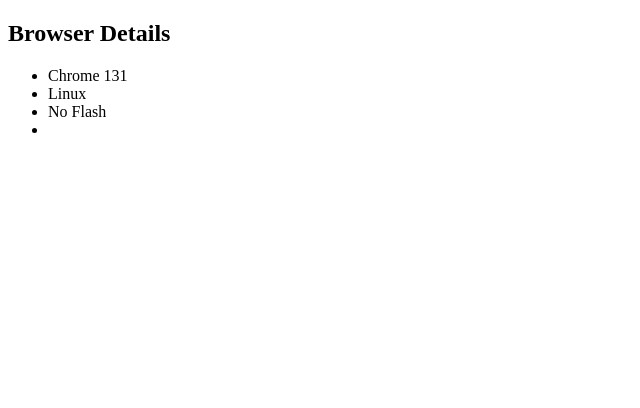
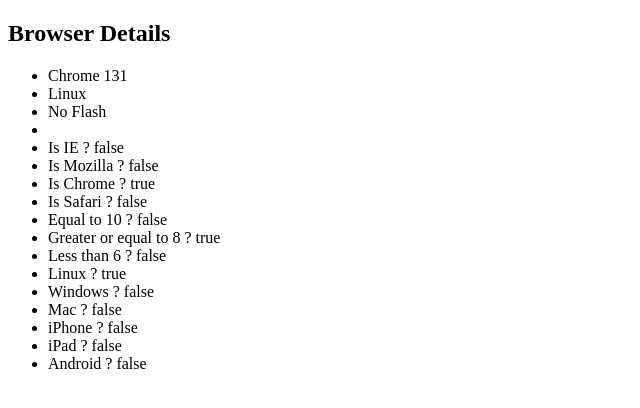
Before and after one commit to rsyring/browser-detect, a plain HTML site: page index.html in a window 1280 px wide. Shown: the whole page, without its empty margins (0-640 px from the left). Drawn offline with nearby package versions, Linux system fonts and the light colour scheme.

Commit message:
More browsers compatibility
Check browsers methods

```diff
--- a/index.html
+++ b/index.html
@@ -16,6 +16,23 @@
             $('#os').text(BrowserDetect.OS)
             $('#flash').text(FlashDetect.installed ? 'Flash Installed' : 'No Flash')
             $('#flash_version').text(FlashDetect.installed ? FlashDetect.raw : '')
+
+            $("#is_ie").text(BrowserDetect.isBrowser("MSIE"));
+            $("#is_mozilla").text(BrowserDetect.isBrowser("Mozilla"));
+            $("#is_chrome").text(BrowserDetect.isBrowser("Chrome"));
+            $("#is_safari").text(BrowserDetect.isBrowser("Safari"));
+
+            $("#gt_10").text(BrowserDetect.isVersion("=10"));
+            $("#gt_8").text(BrowserDetect.isVersion(">=8"));
+            $("#ls_7").text(BrowserDetect.isVersion("<7"));
+
+            $("#is_linux").text(BrowserDetect.isOS("Linux"));
+            $("#is_windows").text(BrowserDetect.isOS("Windows"));
+            $("#is_mac").text(BrowserDetect.isOS("Mac"));
+
+            $("#is_iphone").text(BrowserDetect.isDevice("iPhone"));
+            $("#is_ipad").text(BrowserDetect.isDevice("iPad"));
+            $("#is_android").text(BrowserDetect.isDevice("Android"));
         });
     </script>
 </head>
@@ -26,6 +43,22 @@
     <li id="os"></li>
     <li id="flash"></li>
     <li id="flash_version"></li>
+    <li >Is IE ? <span id="is_ie"></span></li>
+    <li >Is Mozilla ? <span id="is_mozilla"></span></li>
+    <li >Is Chrome ? <span id="is_chrome"></span></li>
+    <li >Is Safari ? <span id="is_safari"></span></li>
+
+    <li >Equal to 10 ? <span id="gt_10"></span></li>
+    <li >Greater or equal to 8 ? <span id="gt_8"></span></li>
+    <li >Less than 6 ? <span id="ls_7"></span></li>
+
+    <li >Linux ? <span id="is_linux"></span></li>
+    <li >Windows ? <span id="is_windows"></span></li>
+    <li >Mac ? <span id="is_mac"></span></li>
+
+    <li >iPhone ? <span id="is_iphone"></span></li>
+    <li >iPad ? <span id="is_ipad"></span></li>
+    <li >Android ? <span id="is_android"></span></li>
 </ul>
 </body>
 
```
